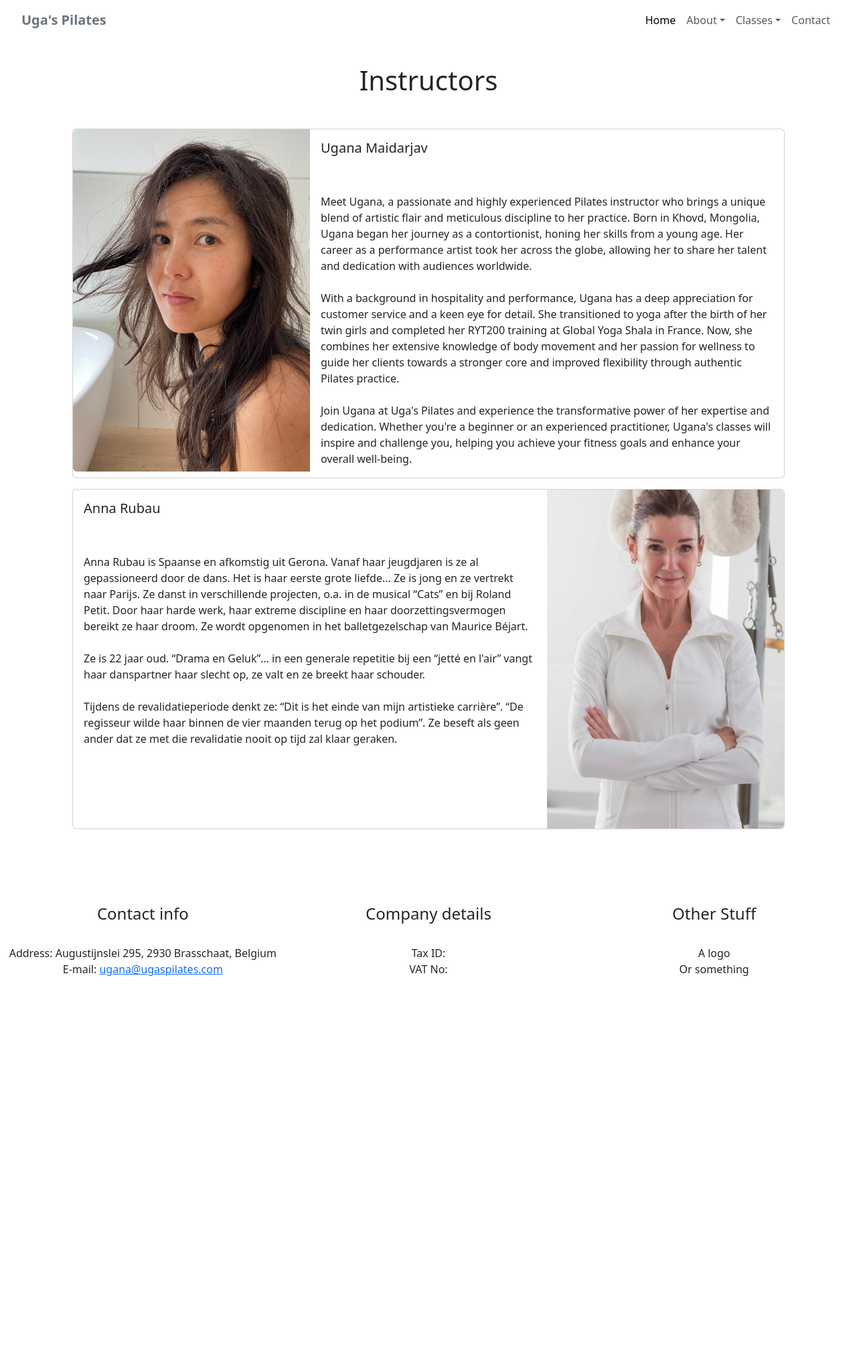
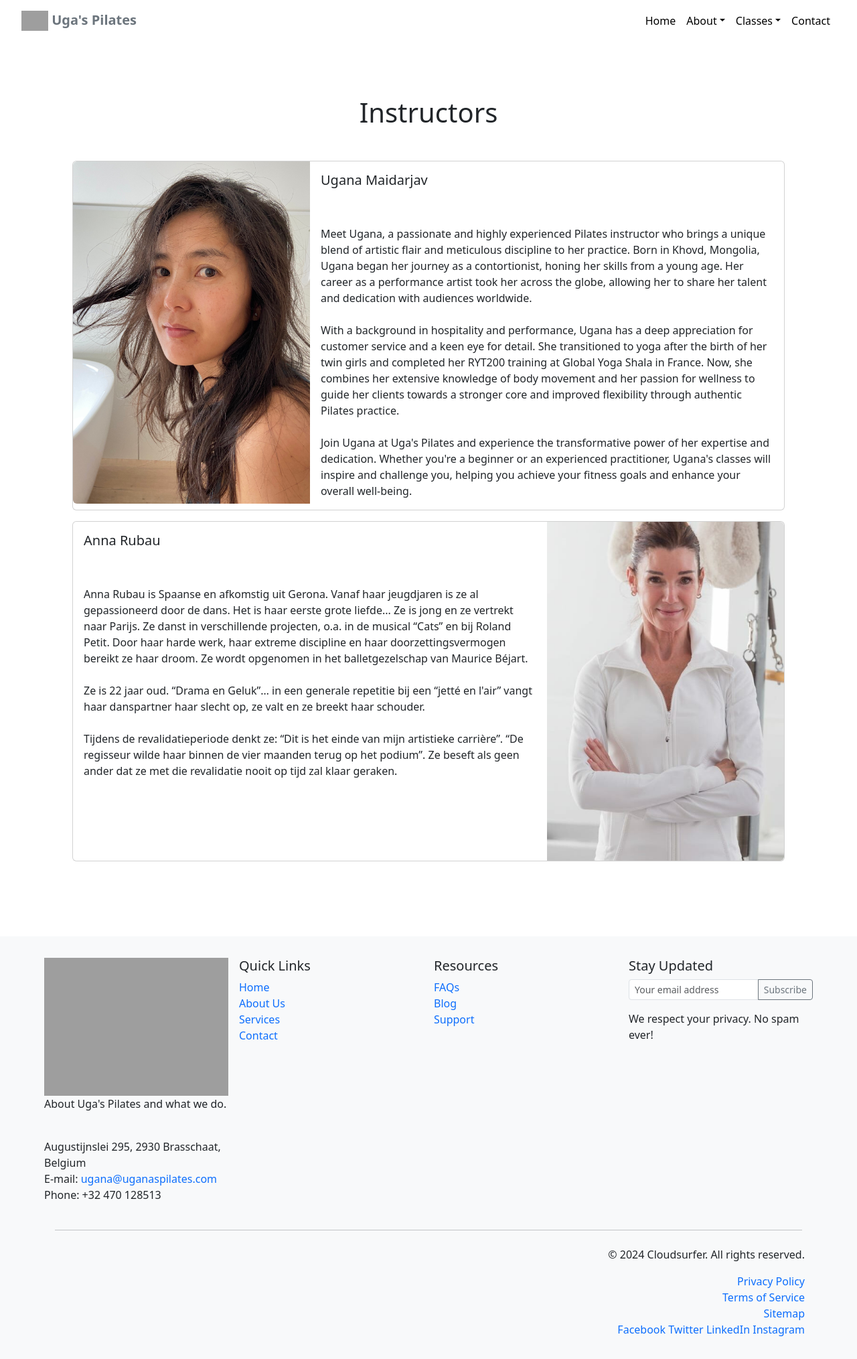
Before and after one commit to martijnnieuwland/ugas_pilates, a Django app: page /instructors/ in a window 1280 px wide. Shown: the whole page at 67% size. Before the commit the page ends 1457 px from the top, so only its background shows below. Run offline with Django 5.2, Linux system fonts and the light colour scheme; some libraries are stand-ins or nearby versions; grey boxes are pictures that could not be loaded.

Commit message:
studio page and footer

```diff
--- a/templates/ugas_pilates/base.html
+++ b/templates/ugas_pilates/base.html
@@ -19,9 +19,11 @@
 
 <body>
   {% block nav %}
-  <nav class="navbar navbar-expand-sm navbar-light fixed-top navbar-custom">
+  <nav class="navbar navbar-light pb-4 navbar-expand-md fixed-top navbar-custom" data-bs-theme="light">
     <div class="container-xxl">
       <a href="{% url 'index' %}" class="navbar-brand">
+        <img src="{% static 'ugas_pilates/images/logo.svg' %}" alt="Logo" height="30"
+          class="d-inline-block align-text-top">
         <span class="fw-bold text-secondary">
           Uga's Pilates
         </span>
@@ -36,13 +38,13 @@
       <div class="collapse navbar-collapse justify-content-end align-center" id="main-nav">
         <ul class="navbar-nav fw-light">
           <li class="nav-item">
-            <a class="nav-link active" href="{% url 'index' %}">Home</a>
+            <a class="nav-link" href="{% url 'index' %}">Home</a>
           </li>
           <li class="nav-item dropdown">
             <a class="nav-link dropdown-toggle" href="#studio" role="button" data-bs-toggle="dropdown"
               aria-expanded="false">About</a>
             <ul class="dropdown-menu">
-              <li><a class="dropdown-item" href="{% url 'ugas' %}">Uga's pilates</a></li>
+              <li><a class="dropdown-item" href="{% url 'studio' %}">Uga's pilates</a></li>
               <li><a class="dropdown-item" href="{% url 'instructors' %}">Instructors</a></li>
               <li><a class="dropdown-item" href="{% url 'testimonials' %}">Testimonials</a></li>
               <li>
@@ -78,33 +80,82 @@
 
   {% block footer %}
   <!-- FOOTER Content Start -->
-  <footer class="container-fluid text-center main-content">
-    <div class="row">
-      <address class="col-sm-4">
-        <h4>Contact info</h4>
-        <br>Address: Augustijnslei 295, 2930 Brasschaat, Belgium
-        <br>E-mail: <a href="mailto: ugana82@yahoo.de">ugana@ugaspilates.com</a>
-      </address>
-      <address class="col-sm-4">
-        <h4>Company details</h4>
-        <br>Tax ID:
-        <br>VAT No:
-      </address>
-      <address class="col-sm-4">
-        <h4>Other Stuff</h4>
-        <br>A logo
-        <br>Or something
-      </address>
+  <footer class="footer bg-light p-4">
+    <div class="container">
+      <div class="row gx-5">
+        <!-- Company Info -->
+        <div class="col-md-3 p-2">
+          <img src="{% static 'ugas_pilates/images/logo-green-grey.svg' %}" alt="Company Logo"
+            class="footer-logo img-fluid">
+          <p>About Uga's Pilates and what we do.</p>
+          <address>
+            <br>Augustijnslei 295, 2930 Brasschaat, Belgium
+            <br>E-mail: <a href="mailto: ugana82@yahoo.de">ugana@uganaspilates.com</a>
+            <br>Phone: +32 470 128513
+          </address>
+        </div>
+
+        <!-- Navigation Links -->
+        <div class="col-md-3 p-2">
+          <h5>Quick Links</h5>
+          <ul>
+            <li><a href="{% url 'index' %}">Home</a></li>
+            <li><a href="{% url 'studio' %}">About Us</a></li>
+            <li><a href="{% url 'pricing' %}">Services</a></li>
+            <li><a href="{% url 'contact' %}">Contact</a></li>
+          </ul>
+        </div>
+
+        <!-- Useful Resources -->
+        <div class="col-md-3 p-2">
+          <h5>Resources</h5>
+          <ul>
+            <li><a href="{% url 'faq' %}">FAQs</a></li>
+            <li><a href="{% url 'blog' %}">Blog</a></li>
+            <li><a href="{% url 'contact' %}">Support</a></li>
+          </ul>
+        </div>
+
+        <!-- Newsletter Signup -->
+        <div class="col-md-3 p-2">
+          <h5>Stay Updated</h5>
+          <div class="input-group mb-3 input-group-sm">
+            <input type="text" class="form-control" placeholder="Your email address" aria-label="Recipient's username"
+              aria-describedby="button-addon2">
+            <button class="btn btn-outline-secondary" type="button" id="button-addon2">Subscribe</button>
+          </div>
+          <p>We respect your privacy. No spam ever!</p>
+        </div>
+      </div>
+      <hr>
+      <div class="row text-end">
+        <div class="col-md-12 p-2">
+          <div class="footer-bottom">
+            <p>&copy; 2024 Cloudsurfer. All rights reserved.</p>
+            <ul class="footer-bottom-links">
+              <li><a href="/privacy-policy">Privacy Policy</a></li>
+              <li><a href="/terms-of-service">Terms of Service</a></li>
+              <li><a href="/sitemap">Sitemap</a></li>
+            </ul>
+            <div class="social-media">
+              <a href="https://facebook.com"><i class="fab fa-facebook-f"></i>Facebook</a>
+              <a href="https://twitter.com"><i class="fab fa-twitter"></i>Twitter</a>
+              <a href="https://linkedin.com"><i class="fab fa-linkedin-in"></i>LinkedIn</a>
+              <a href="https://instagram.com"><i class="fab fa-instagram"></i>Instagram</a>
+            </div>
+          </div>
+        </div>
+      </div>
     </div>
   </footer>
   <!-- FOOTER Content End -->
+  {% endblock footer %}
 
 
   <script src="https://cdn.jsdelivr.net/npm/bootstrap@5.3.3/dist/js/bootstrap.bundle.min.js"
     integrity="sha384-YvpcrYf0tY3lHB60NNkmXc5s9fDVZLESaAA55NDzOxhy9GkcIdslK1eN7N6jIeHz"
     crossorigin="anonymous"></script>
   <script src="{% static 'ugas_pilates/javascript/javascript.js' %}"></script>
-  {% endblock footer %}
 
 </body>
 
--- a/templates/ugas_pilates/index.html
+++ b/templates/ugas_pilates/index.html
@@ -26,13 +26,14 @@
             <div class="display-2">True Pilates</div>
             <div class="display-5 text-muted">True to Your Core</div>
           </h1>
-          <p class="lead my-4 text-muted">Experience the transformative power of authentic Pilates. Strengthen your core, improve flexibility, and enhance your overall well-being expert-led classes.</p>
+          <p class="lead my-4 text-muted">Experience the transformative power of authentic Pilates. Strengthen your core, improve flexibility, and enhance your overall well-being with expert-led classes.</p>
             <a href="{% url 'schedule' %}" class="btn btn-secondary btn-lg">Book a session</a>
           </div>
           <div class="col-10 col-md-5 p-5 p-md-0 text-center d-md-block">
             <img class="img-fluid rounded" src="{% static 'ugas_pilates/images/studio.jpg' %}" alt="Studio">
           </div>
         </div>
+      </div>
       </div>
     </section>
   {% endblock studio %}
--- a/templates/ugas_pilates/instructors.html
+++ b/templates/ugas_pilates/instructors.html
@@ -3,7 +3,7 @@
 
 {% block content %}
 <div id="instructors" class="main-content p-5 m-5">
-  <h1 class="text-center">Instructors</h1>
+  <h1 class="text-center mt-5">Instructors</h1>
 
   <div class="container mt-5">
     <div class="card mb-3 padding">
--- a/ugas_pilates/static/ugas_pilates/css/style.css
+++ b/ugas_pilates/static/ugas_pilates/css/style.css
@@ -3,26 +3,37 @@ section {
   padding: 0 0 60px 0;
 }
 
+a {
+  text-decoration: none;
+}
+
+ul {
+  list-style-type: none;
+  padding: 0;
+  margin: 0;
+}
+
 /* Navbar */
 .navbar-custom {
-  transition: background-color 0.5s, color 0.5s, padding 0.5s;
+  transition: background-color 0.3s,
+    color 0.5s,
+    padding 0.5s;
   padding: 10px 20px;
 }
 
 .navbar-custom .nav-link {
-  /* color: white; */
+  color: black;
   /* Default text color */
   transition: color 0.5s;
 }
 
 .navbar-custom.scrolled {
-  background-color: white;
-  /* Change to desired color */
+  background-color: var(--bs-light-bg-subtle);
   padding: 10px 20px;
 }
 
 .navbar-custom.scrolled .nav-link {
-  /* color: black; */
+  color: black;
   /* Text color when scrolled */
 }
 
--- a/ugas_pilates/urls.py
+++ b/ugas_pilates/urls.py
@@ -25,7 +25,7 @@ urlpatterns = [
     path('admin/', admin.site.urls),
     path('', views.home, name='home'),
     path('index/', views.index, name='index'),
-    path('ugas/', views.ugas, name='ugas'),
+    path('studio/', views.studio, name='studio'),
     path('instructors/', views.instructors, name='instructors'),
     path('testimonials/', views.testimonials, name='testimonials'),
     path('faq/', views.faq, name='faq'),
--- a/ugas_pilates/views.py
+++ b/ugas_pilates/views.py
@@ -30,5 +30,5 @@ def schedule(request):
 def testimonials(request):
     return render(request, 'ugas_pilates/testimonials.html')
 
-def ugas(request):
-    return render(request, 'ugas_pilates/ugas.html')
+def studio(request):
+    return render(request, 'ugas_pilates/studio.html')
```
Also changed, not shown: templates/ugas_pilates/studio.html (added, +44 -0 lines), templates/ugas_pilates/ugas.html (deleted, +0 -46 lines), ugas_pilates/static/ugas_pilates/images/logo.png (deleted), 1 other file.
